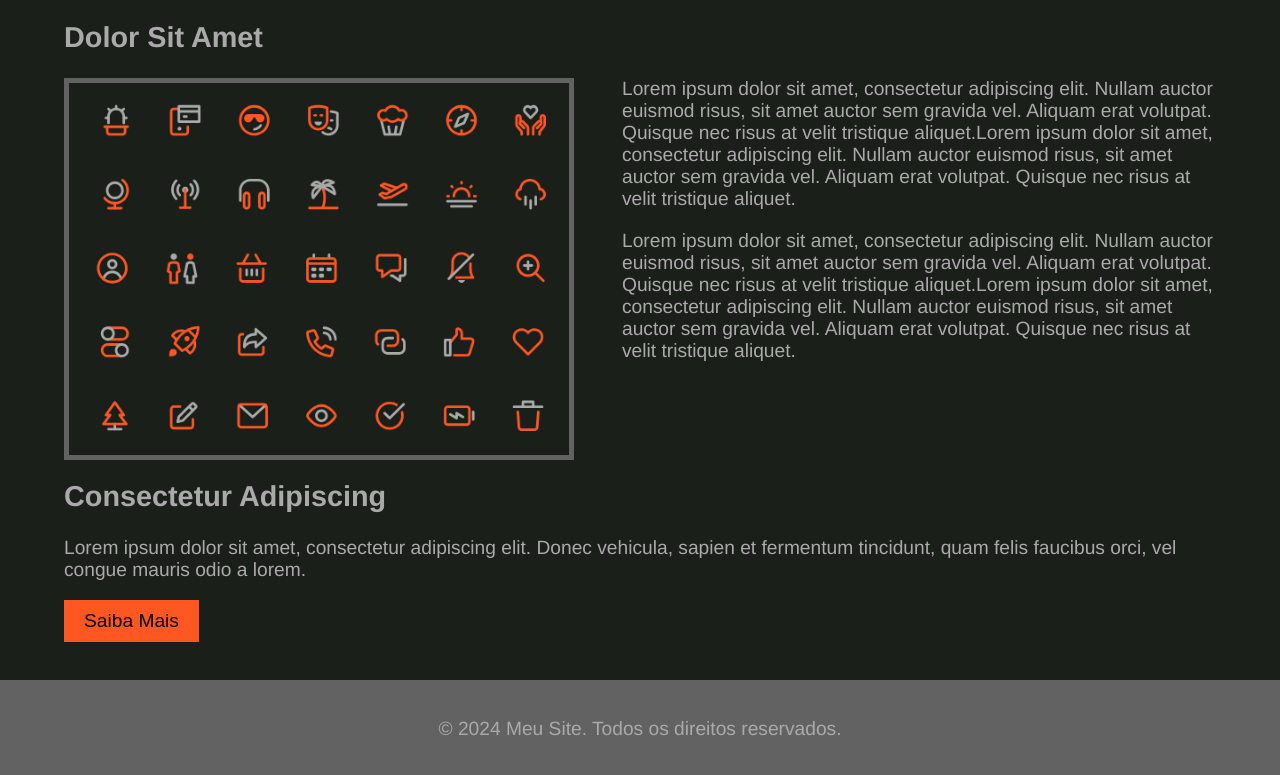
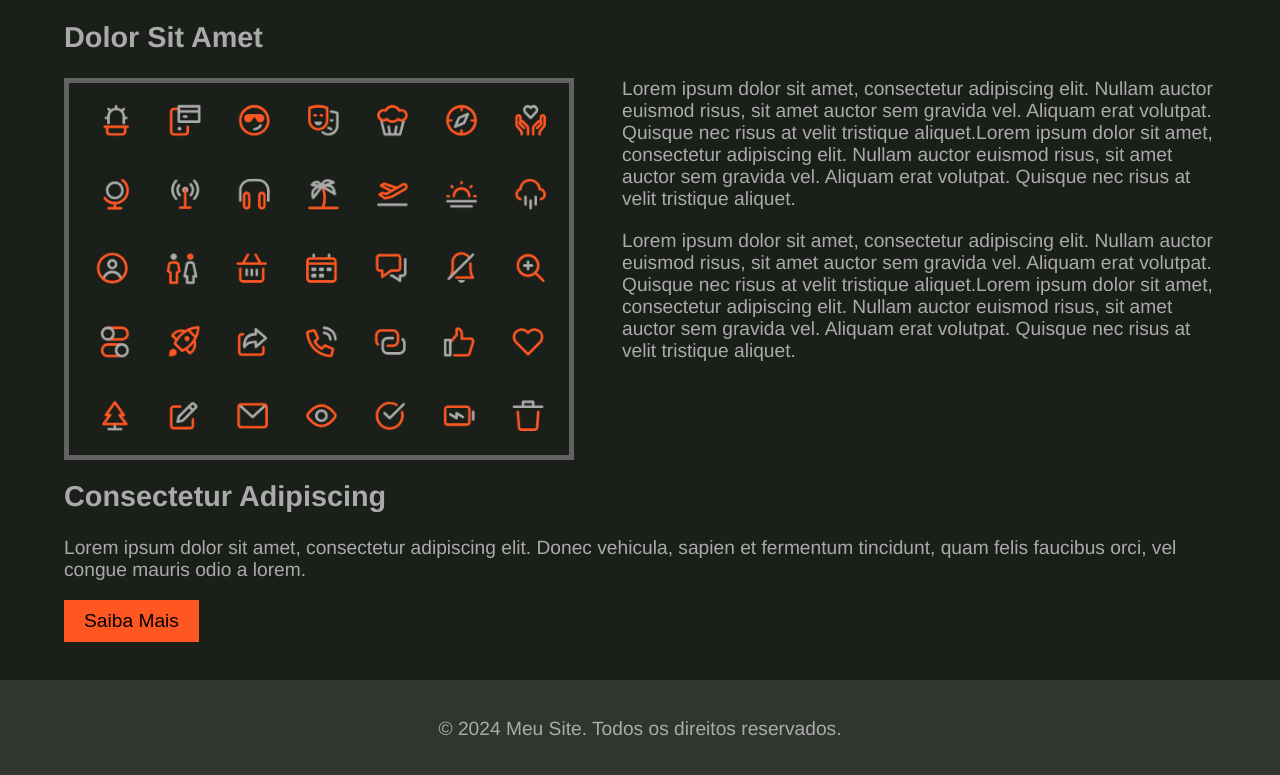
Before and after one commit to robertocunha/sitefolio, a plain HTML site: page index.html in a window 1280 px wide. Shown: the part 185-960 px from the top of the page. Drawn offline with Linux system fonts and the light colour scheme.

Commit message:
Readme file

```diff
--- a/styles.css
+++ b/styles.css
@@ -105,7 +105,7 @@ button:hover {
 }
 
 footer {
-    background-color: #626262; /* Cor do rodapé */
+    background-color: var(--lightBackground);
     color: #AAAAAA;
     text-align: center;
     padding: 1em 0;
```
Also changed, not shown: 1 other file.
